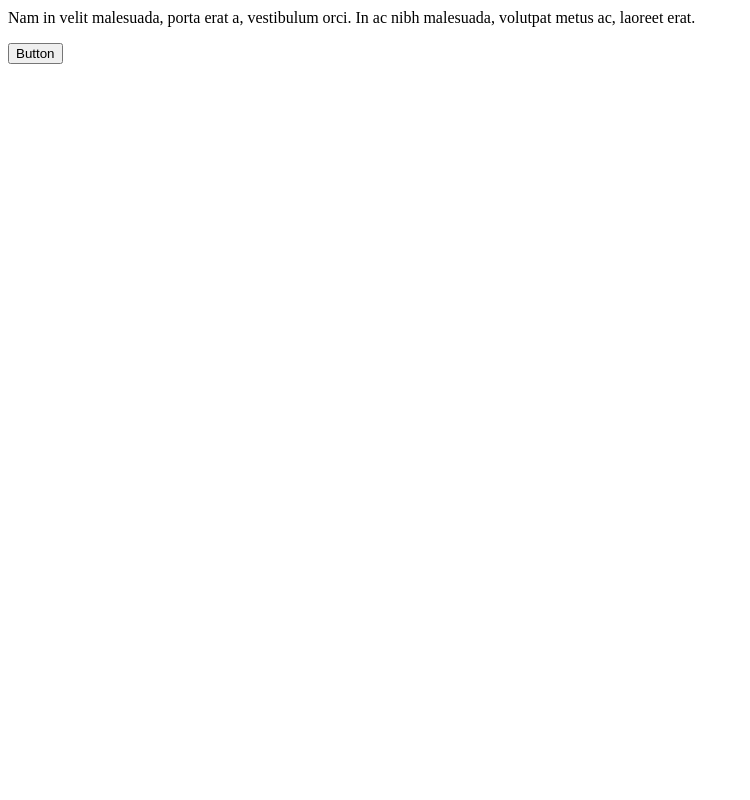
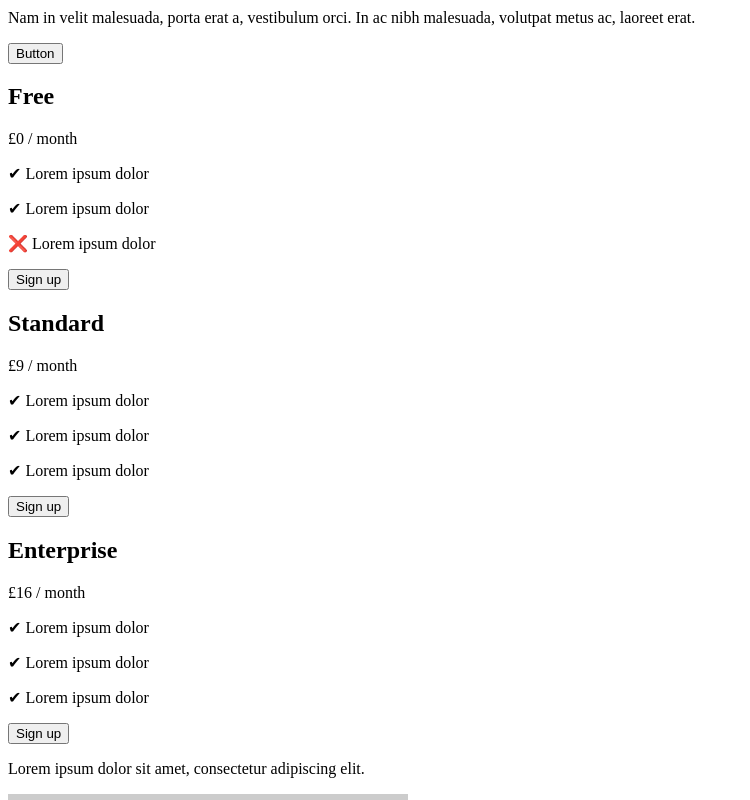
Before and after one commit to AbdelrhmanAbuelnile/Sourdough-Figma, a Nuxt app: page / in a window 1280 px wide. Shown: the part 8200-9000 px from the top of the page, without its empty margins (0-750 px from the left). Before the commit the page ends 8272 px from the top, so only its background shows below. Built offline with nearby package versions, Linux system fonts and the light colour scheme.

Commit message:
before moving to Ubuntu

```diff
--- a/components/page.vue
+++ b/components/page.vue
@@ -67,7 +67,7 @@
         </section>
 
         <section class="flex flex-col items-start py-8 px-4 gap-6 lg:flex-row lg:px-32 lg:py-12">
-            <div class="flex flex-col items-center gap-4 rounded-2xl bg-white p-4 hover:bg-[#5555FF] manga-d duration-300">
+            <div class="flex flex-col items-center gap-4 rounded-2xl bg-white p-4 hover:bg-[#5555FF] manga-r duration-300">
                 <img src="https://via.placeholder.com/400x225.png" class=" rounded-2xl" alt="place holder image">
                 <div class="flex flex-col gap-2 items-start px-2 py-4">
                     <h3 class=" text-2xl font-semibold text-[#171740]">
@@ -81,7 +81,7 @@
                     Button
                 </button>
             </div>
-            <div class="flex flex-col items-center gap-4 rounded-2xl bg-white p-4 hover:bg-[#5555FF] manga-d duration-300">
+            <div class="flex flex-col items-center gap-4 rounded-2xl bg-white p-4 hover:bg-[#5555FF] manga-r duration-300">
                 <img src="https://via.placeholder.com/400x225.png" class=" rounded-2xl" alt="place holder image">
                 <div class="flex flex-col gap-2 items-start px-2 py-4">
                     <h3 class=" text-2xl font-semibold text-[#171740]">
@@ -95,7 +95,7 @@
                     Button
                 </button>
             </div>
-            <div class="flex flex-col items-center gap-4 rounded-2xl bg-white p-4 hover:bg-[#5555FF] manga-d duration-300">
+            <div class="flex flex-col items-center gap-4 rounded-2xl bg-white p-4 hover:bg-[#5555FF] manga-r duration-300">
                 <img src="https://via.placeholder.com/400x225.png" class=" rounded-2xl" alt="place holder image">
                 <div class="flex flex-col gap-2 items-start px-2 py-4">
                     <h3 class=" text-2xl font-semibold text-[#171740]">
@@ -109,6 +109,141 @@
                     Button
                 </button>
             </div>
+        </section>
+
+        <section class="flex flex-col items-start justify-center py-12 px-4 gap-6 lg:flex-row lg:px-32 lg:py-12">
+
+            <div class=" flex flex-col items-start py-6 px-8 gap-4 bg-white rounded-2xl shadow-md w-full hover:bg-[#5555ff] duration-300 manga-r manga-l">
+                <h1 class=" font-semibold text-3xl text-[#171740]">
+                    Free
+                </h1>
+
+                <p class="flex flex-row gap-2 items-center text-[#171740] font-normal text-3xl">
+                    <span class=" font-semibold text-5xl">
+                        £0
+                    </span>
+                    / month
+                </p>
+
+                <div class="flex flex-col items-center py-4">
+                    <p class="font-normal text-[#171740] text-lg">
+                        ✔ Lorem ipsum dolor
+                    </p>
+
+                    <p class="font-normal text-[#171740] text-lg">
+                        ✔ Lorem ipsum dolor
+                    </p>
+
+                    <p class="font-normal text-[#171740] text-lg">
+                        ❌ Lorem ipsum dolor
+                    </p>
+
+                </div>
+
+                <button class=" py-2 px-8 bg-gray-50 font-semibold text-lg text-[#171740] w-full rounded-lg">
+                    Sign up
+                </button>
+            </div>
+
+            <div class=" flex flex-col items-start py-6 px-8 gap-4 bg-white rounded-2xl shadow-md w-full hover:bg-[#5555ff] duration-300 manga-r manga-l">
+                <h1 class=" font-semibold text-3xl text-[#171740]">
+                    Standard
+                </h1>
+
+                <p class="flex flex-row gap-2 items-center text-[#171740] font-normal text-3xl">
+                    <span class=" font-semibold text-5xl">
+                        £9
+                    </span>
+                    / month
+                </p>
+
+                <div class="flex flex-col items-center py-4">
+                    <p class="font-normal text-[#171740] text-lg">
+                        ✔ Lorem ipsum dolor
+                    </p>
+
+                    <p class="font-normal text-[#171740] text-lg">
+                        ✔ Lorem ipsum dolor
+                    </p>
+
+                    <p class="font-normal text-[#171740] text-lg">
+                        ✔ Lorem ipsum dolor
+                    </p>
+
+                </div>
+
+                <button class=" py-2 px-8 bg-gray-50 font-semibold text-lg text-[#171740] w-full rounded-lg">
+                    Sign up
+                </button>
+            </div>
+
+            <div class=" flex flex-col items-start py-6 px-8 gap-4 bg-white rounded-2xl shadow-md w-full hover:bg-[#5555ff] duration-300 manga-r manga-l">
+                <h1 class=" font-semibold text-3xl text-[#171740]">
+                    Enterprise
+                </h1>
+
+                <p class="flex flex-row gap-2 items-center text-[#171740] font-normal text-3xl">
+                    <span class=" font-semibold text-5xl">
+                        £16
+                    </span>
+                    / month
+                </p>
+
+                <div class="flex flex-col items-center py-4">
+                    <p class="font-normal text-[#171740] text-lg">
+                        ✔ Lorem ipsum dolor
+                    </p>
+
+                    <p class="font-normal text-[#171740] text-lg">
+                        ✔ Lorem ipsum dolor
+                    </p>
+
+                    <p class="font-normal text-[#171740] text-lg">
+                        ✔ Lorem ipsum dolor
+                    </p>
+
+                </div>
+
+                <button class=" py-2 px-8 bg-gray-50 font-semibold text-lg text-[#171740] w-full rounded-lg">
+                    Sign up
+                </button>
+            </div>
+        </section>
+
+        <section class="flex flex-col items-start py-8 px-4 gap-8 lg:px-32 lg:py-12">
+            <p class="font-semibold text-4xl text-[#171740] text-center">
+                Lorem ipsum dolor sit amet, consectetur adipiscing elit.
+            </p>
+            <div class="flex flex-col items-center gap-2">
+                <img src="https://via.placeholder.com/400x400.png" class=" rounded-[50%]" alt="place holder image">
+                <h3 class=" w-16 h-16">
+
+                </h3>
+                <p clas>
+
+                </p>
+            </div>
+        </section>
+
+        <section class="flex flex-col items-start justify-center py-12 px-4 gap-6 lg:px-32 lg:py-12">
+
+            <div class="">
+                <img src="" class="" alt="">
+
+                <div class="">
+
+                </div>
+            </div>
+
+            <div class="">
+
+                <div class="">
+
+                </div>
+
+                <img src="" class="" alt="">
+            </div>
+
         </section>
 
         <section>
@@ -138,7 +273,7 @@ onMounted(() => {
       })
     })
 
-    const hiddenElements = document.querySelectorAll('.manga-d')
+    const hiddenElements = document.querySelectorAll('.manga-r')
     hiddenElements.forEach((el) => observer.observe(el))
   } else {
     console.log('IntersectionObserver not supported')
@@ -227,26 +362,40 @@ header #menu:hover span:last-child{
     border-bottom: 1px solid #ccc;
 }
 
-.manga-d {
+.manga-r {
     opacity: 0;
     transition: all 1s;
     transform: translateX(-100%);
     filter: blur(2px);
 }
-.manga-d:hover button {
+.manga-r:hover button {
     background-color: #FCAF3B;
 }
-
+.manga-l {
+    opacity: 0;
+    transition: all 1s;
+    transform: translateX(100%);
+    filter: blur(2px);
+}
+.manga-l:hover button {
+    background-color: #FFF;
+}
 .show {
     opacity: 1;
     filter: blur(0px);
     transform: translateX(0);
 }
 
-.manga-d:nth-child(2){
+.manga-r:nth-child(2){
     transition-delay: 200ms;
 }
-.manga-d:nth-child(3){
+.manga-r:nth-child(3){
+    transition-delay: 400ms;
+}
+.manga-l:nth-child(2){
+    transition-delay: 200ms;
+}
+.manga-l:nth-child(3){
     transition-delay: 400ms;
 }
 </style>
```
